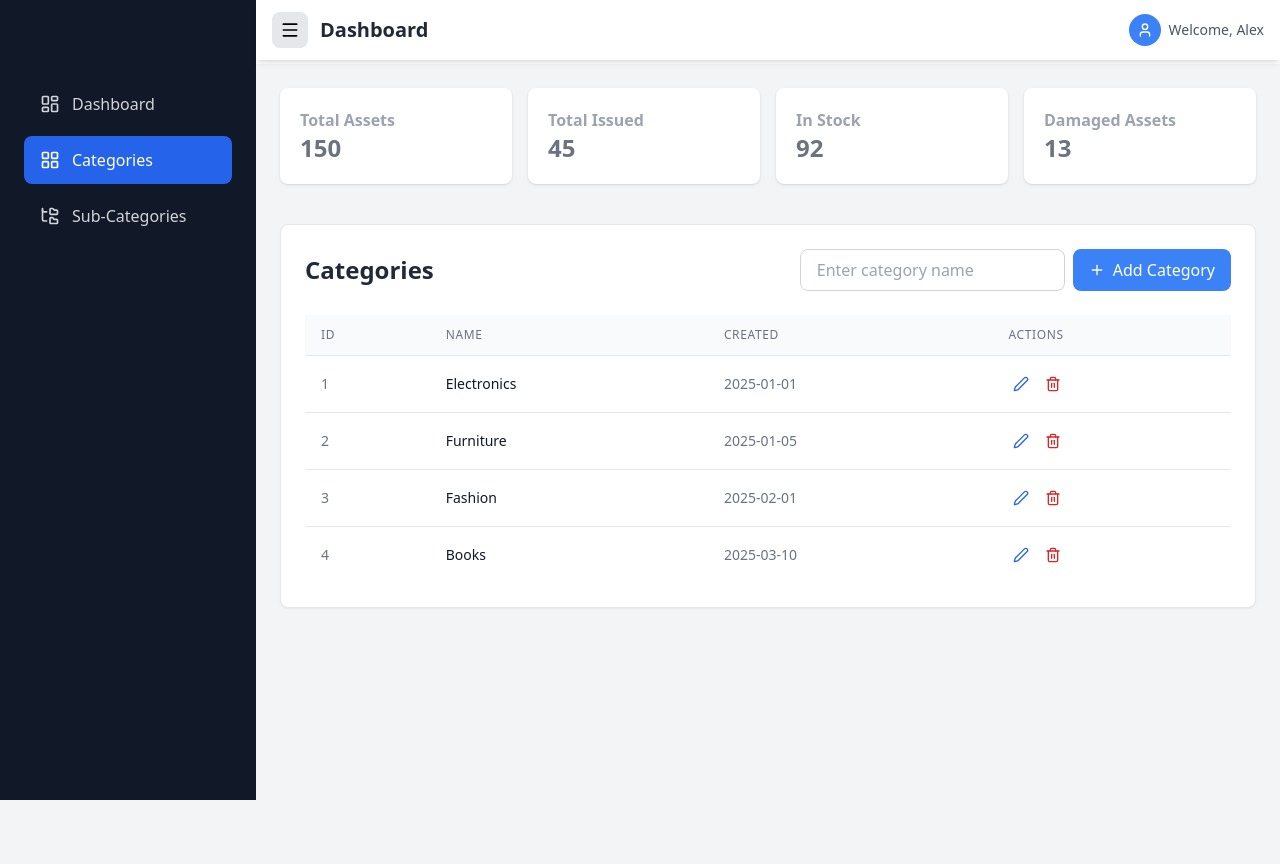
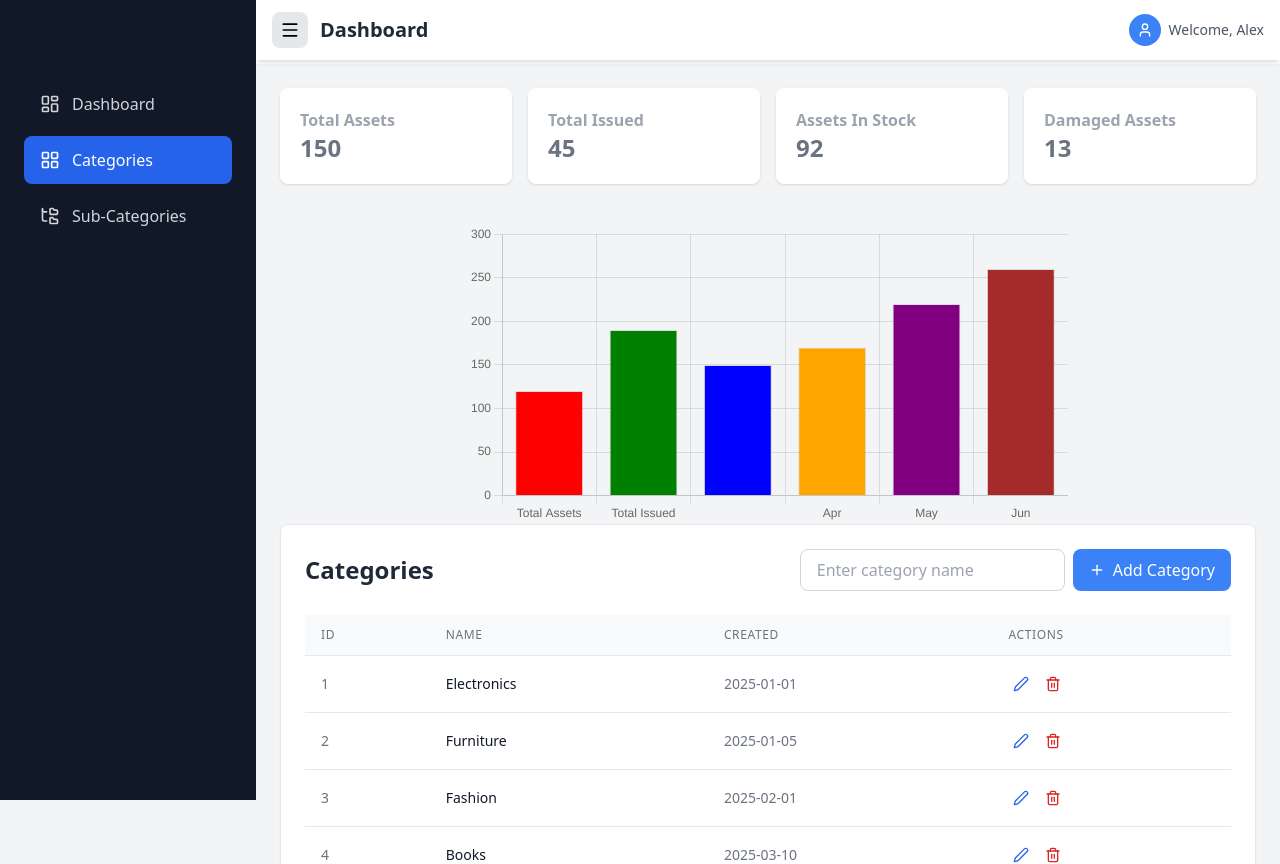
Before and after one commit to Muhammad-Munsif/react-tailwind-dashboard, a React (Vite) app: page / in a window 1280 px wide. Built offline with nearby package versions, Linux system fonts and the light colour scheme.

Commit message:
To create a dashboard using react and tailwind css

```diff
--- a/package.json
+++ b/package.json
@@ -10,6 +10,7 @@
     "chart.js": "^4.5.1",
     "lucide-react": "^0.555.0",
     "react": "^18.2.0",
+    "react-chartjs-2": "^5.3.1",
     "react-dom": "^18.2.0"
   },
   "devDependencies": {
--- /dev/null
+++ b/src/components/BarChart.jsx
@@ -0,0 +1,46 @@
+import React from "react";
+import { Bar } from "react-chartjs-2";
+import {
+  Chart as ChartJS,
+  CategoryScale,
+  LinearScale,
+  BarElement,
+  Tooltip,
+  Legend,
+} from "chart.js";
+
+ChartJS.register(CategoryScale, LinearScale, BarElement, Tooltip, Legend);
+
+export default function BarChart() {
+  const data = {
+    labels: ["Total Assets", "Total Issued", "", "Apr", "May", "Jun"],
+    datasets: [
+      {
+        label: "Sales",
+        data: [120, 190, 150, 170, 220, 260],
+        backgroundColor: [
+          "red",
+          "green",
+          "blue",
+          "orange",
+          "purple",
+          "brown"
+        ],
+        borderWidth: 1,
+      },
+    ],
+  };
+
+  const options = {
+    responsive: true,
+    plugins: {
+      legend: { display: false },
+    },
+  };
+
+  return (
+    <div style={{ width: "600px", margin: "0 auto" }}>
+      <Bar data={data} options={options} />
+    </div>
+  );
+}
--- a/src/components/Dashboard.jsx
+++ b/src/components/Dashboard.jsx
@@ -462,6 +462,7 @@
 
 import React from 'react'
 import  data from '../mockData/data'
+import BarChart from './BarChart'
 
 const Dashboard = () => {
   return (
@@ -478,6 +479,7 @@ const Dashboard = () => {
         ))}
         </div>
       </div>
+      <BarChart/>
     </div>
   )
 }
--- a/src/mockData/data.js
+++ b/src/mockData/data.js
@@ -6,7 +6,7 @@ const data = {
       asset : [
         {name: "Total Assets", value: 150},
         {name: "Total Issued", value: 45},
-        {name: "In Stock", value: 92},
+        {name: "Assets In Stock", value: 92},
         {name: "Damaged Assets", value: 13},
         // {name: "Upcoming Warranty Expiry", value: 7},
       ],
```
Also changed, not shown: 1 other file (tests, documents, lock files or other folders).
